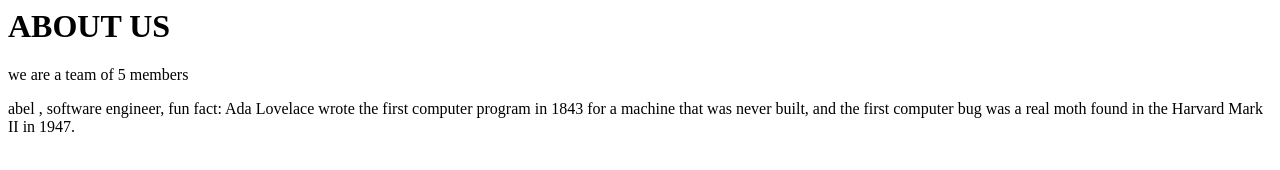
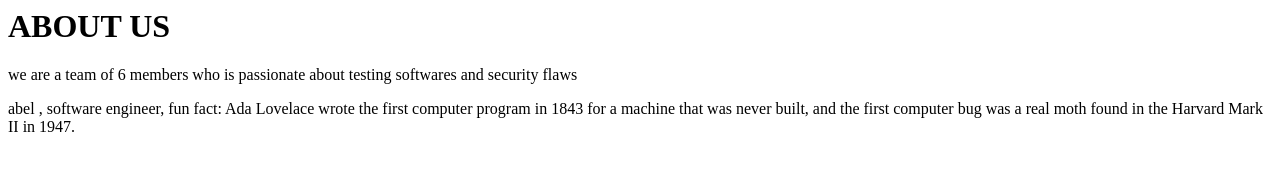
Before and after one commit to selfi123/team-intro, a plain HTML site: page index.html in a window 1280 px wide. Drawn offline with Linux system fonts and the light colour scheme.

Commit message:
Update index.html

```diff
--- a/index.html
+++ b/index.html
@@ -1,5 +1,5 @@
 <h1>ABOUT US</h1>
-<p> we are a team of 5 members</p>
+<p> we are a team of 6 members who is passionate about testing softwares and security flaws</p>
 <p>abel , software engineer,
 fun fact: Ada Lovelace wrote the first computer program in 1843 for a machine that was never built, and the first computer bug was a real moth found in the Harvard Mark II in 1947.
 </p>
```
